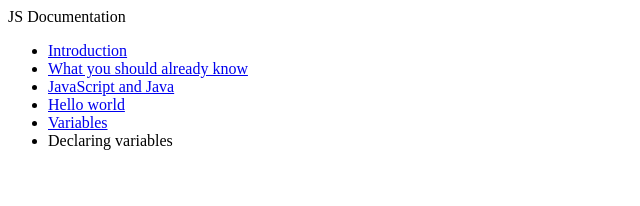
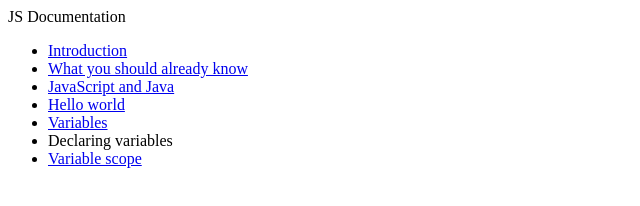
Before and after one commit to AhmedAbuwarda/Free_Code_Camp_Projects, a plain HTML site: page src/Technical_Documentation_Page/Technical-Documentation-Page.html in a window 1280 px wide. Shown: the whole page, without its empty margins (0-640 px from the left). Drawn offline with Linux system fonts and the light colour scheme.

Commit message:
Update Technical-Documentation-Page.html file.

```diff
--- a/src/Technical_Documentation_Page/Technical-Documentation-Page.html
+++ b/src/Technical_Documentation_Page/Technical-Documentation-Page.html
@@ -15,6 +15,7 @@
         <li><a class="nav-link" href="#Hello_world">Hello world</a></li>
         <li><a class="nav-link" href="#Variables">Variables</a></li>
        	<li><a class="nav-link" href="#Declaring_variables"></a>Declaring variables</li>
+       	<li><a class="nav-link" href="#Variable_scope">Variable scope</a></li>
     </ul>
 </nav>
 </body>
```
